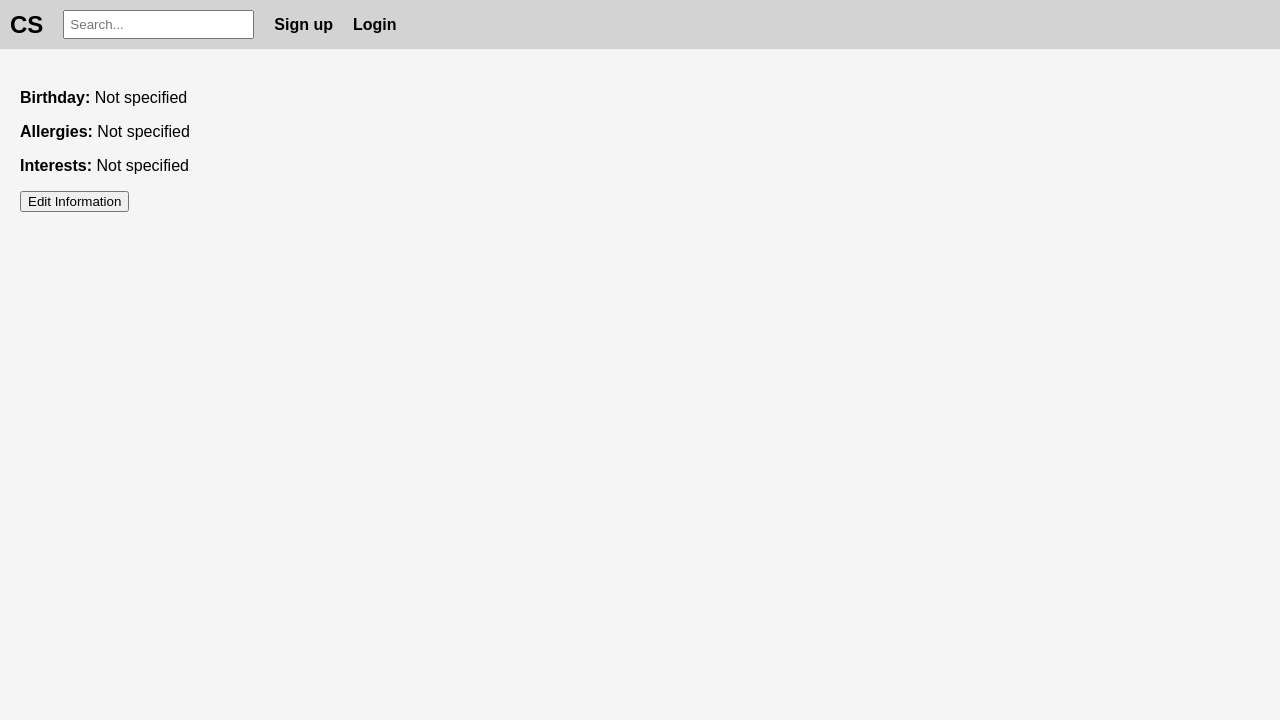
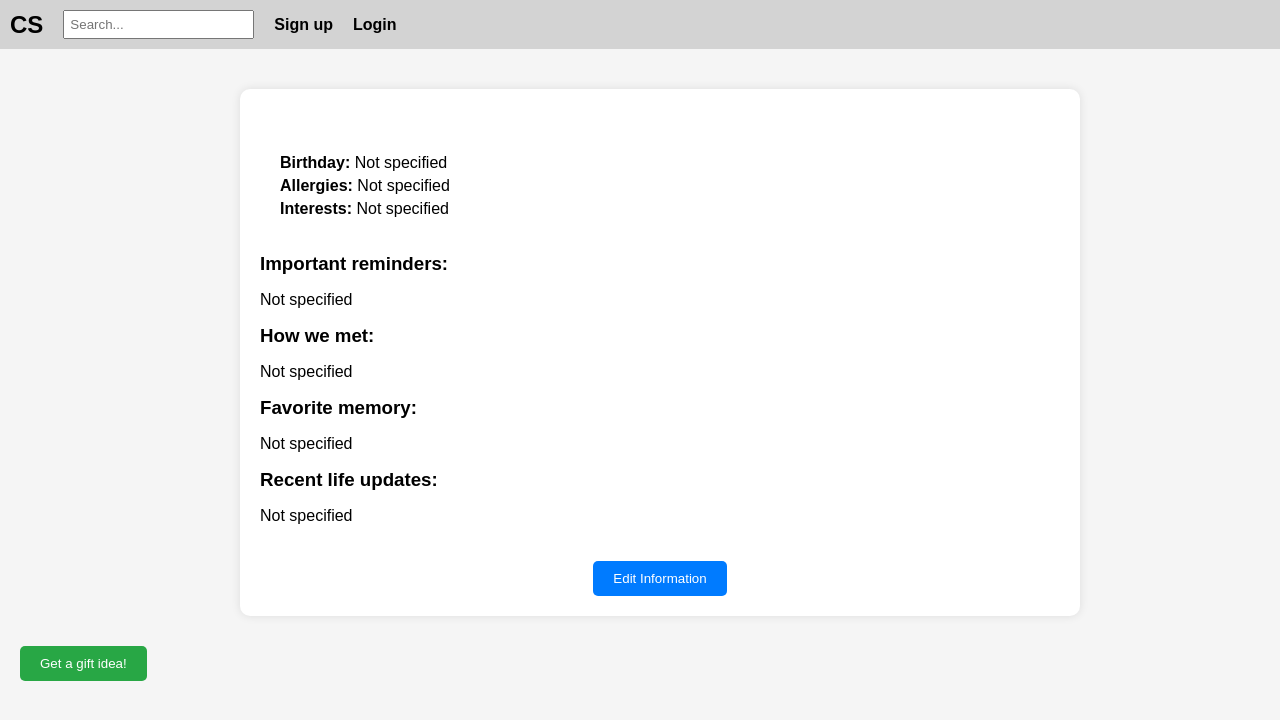
Before and after one commit to 04mHuang/Character-Sheets, a Flask app: template frontend/templates/person.html in a window 1280 px wide. Shown: the top 720 px of the page. Run offline with Flask 3, Linux system fonts and the light colour scheme; the template is opened without the code that fills it, so the values that code supplies are empty.

Commit message:
UI closer to figma

```diff
--- a/frontend/static/style.css
+++ b/frontend/static/style.css
@@ -55,6 +55,75 @@ nav {
   width: 100%;
 }
 
+.person-container {
+  display: flex;
+  flex-direction: column;
+  align-items: center;
+  background-color: #fff;
+  padding: 20px;
+  border-radius: 10px;
+  box-shadow: 0 0 10px rgba(0, 0, 0, 0.1);
+  width: 80%;
+  max-width: 800px;
+  margin: 20px auto;
+}
+
+.person-details {
+  display: flex;
+  width: 100%;
+}
+
+.person-photo {
+  flex: 1;
+  text-align: center;
+}
+
+.person-photo img {
+  max-width: 150px;
+  border-radius: 50%;
+}
+
+.person-info {
+  flex: 2;
+  padding-left: 20px;
+}
+
+.person-info p {
+  margin: 5px 0;
+}
+
+.person-notes {
+  width: 100%;
+  margin-top: 20px;
+}
+
+.person-notes h3 {
+  margin: 10px 0 5px;
+}
+
+button {
+  padding: 10px 20px;
+  margin-top: 20px;
+  background-color: #007bff;
+  color: white;
+  border: none;
+  border-radius: 5px;
+  cursor: pointer;
+}
+
+button:hover {
+  background-color: #0056b3;
+}
+
+.gift-idea-btn {
+  margin-top: 10px;
+  background-color: #28a745;
+}
+
+.gift-idea-btn:hover {
+  background-color: #218838;
+}
+
 .group-list-container {
   width: 100%;
   max-width: 1200px;
@@ -101,10 +170,14 @@ nav {
   background: red;
   color: white;
   border: none;
-  border-radius: 50%;
-  width: 20px;
-  height: 20px;
-  line-height: 20px;
+  border-radius: 10px; /* Rounded square */
+  width: 25px; /* Adjust width and height for square shape */
+  height: 25px;
+  display: flex;
+  justify-content: center;
+  align-items: center;
+  font-size: 16px;
+  line-height: 1; /* Ensure "x" is centered */
   text-align: center;
   cursor: pointer;
 }
--- a/frontend/templates/person.html
+++ b/frontend/templates/person.html
@@ -10,6 +10,17 @@
             <p><strong>Interests:</strong> {{ person.interests if person.interests else 'Not specified' }}</p>
         </div>
     </div>
+    <div class="person-notes">
+        <h3>Important reminders:</h3>
+        <p>{{ person.reminders if person.reminders else 'Not specified' }}</p>
+        <h3>How we met:</h3>
+        <p>{{ person.how_we_met if person.how_we_met else 'Not specified' }}</p>
+        <h3>Favorite memory:</h3>
+        <p>{{ person.favorite_memory if person.favorite_memory else 'Not specified' }}</p>
+        <h3>Recent life updates:</h3>
+        <p>{{ person.recent_updates if person.recent_updates else 'Not specified' }}</p>
+    </div>
     <button onclick="window.location.href='{{ url_for('edit_person', person_id=person.person_id) }}'">Edit Information</button>
 </div>
+<button class="gift-idea-btn" onclick="getGiftIdea()">Get a gift idea!</button>
 {% endblock %}
```
